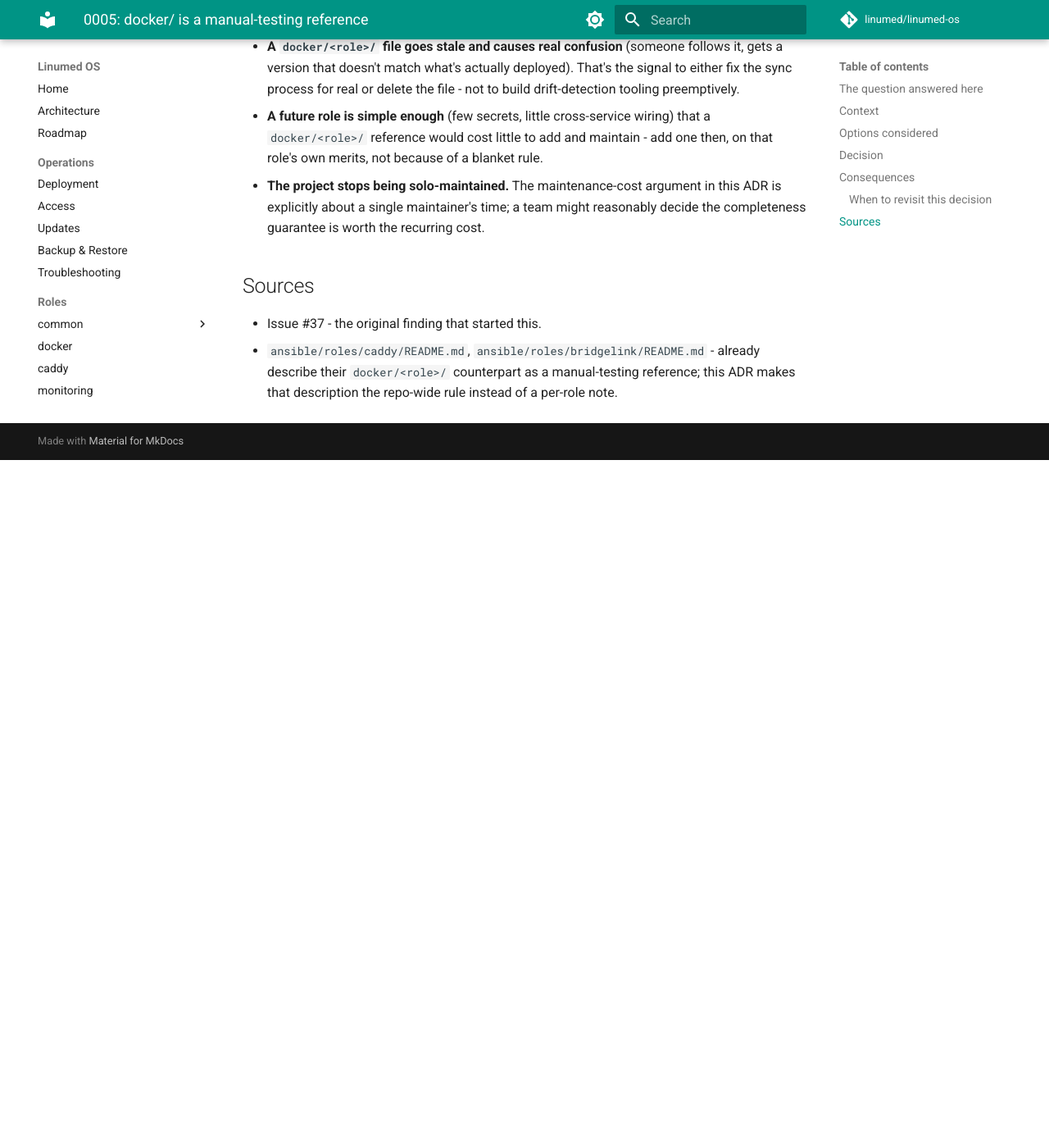
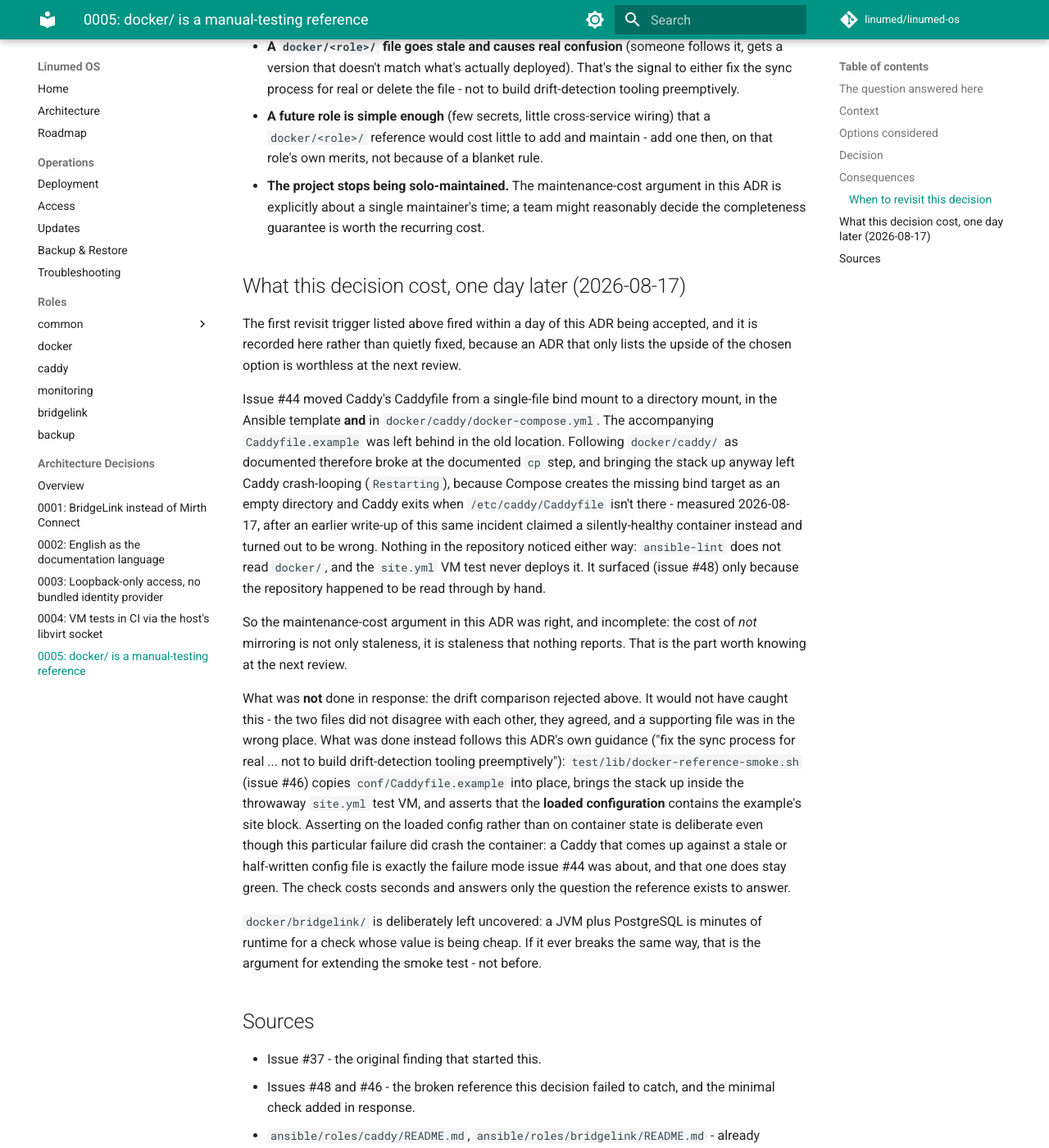
Before and after one commit to Linumed/Base, an MkDocs documentation site: the page built from docs/adr/0005-docker-directory-is-a-manual-testing-reference-not-a-mirror.md, in a window 1280 px wide and 1400 px high, scrolled down 2703 px. Shown: the whole window at 82% size. Built offline with MkDocs 1.6.1 and Material for MkDocs 9.7.7, drawn with Linux system fonts in a browser that asks for light colours; comment, search, counter and statistics services are not loaded; before the commit the page ends 3264 px from its top, so only the background shows below that.

Commit message:
Tests: Smoke-Test für die docker/-Referenzen, ADR 0005 um die Kosten ergänzt, schließt #46
test/lib/docker-reference-smoke.sh läuft im ohnehin vorhandenen Wegwerf-VM aus
vm-test.sh: conf/Caddyfile.example an ihren Platz kopieren, Stack hochziehen,
und prüfen dass die GELADENE Konfiguration den Site-Block aus der Beispieldatei
enthält. Bewusst nicht der in ADR 0005 verworfene Drift-Vergleich - der hätte
#48 gar nicht gefangen, die beiden Compose-Dateien widersprachen sich nicht,
eine Hilfsdatei lag am falschen Ort. Läuft in der VM statt im Job-Container,
damit die valid_volumes-Freigabe des Runners eng bleibt und kein Docker-Socket
für einen Test geöffnet wird. docker/bridgelink bleibt bewusst unabgedeckt
(JVM plus PostgreSQL für eine Prüfung, deren Wert ihre Billigkeit ist).

In beide Richtungen belegt statt angenommen: mit künstlich wiederhergestelltem
#48-Zustand schlägt die Prüfung an, mit dem Fix läuft sie durch.

Dabei eine eigene Falschbehauptung korrigiert: #48 hatte behauptet, der
Container laufe healthy mit leerer Config weiter - das war aus der Konfiguration
geschlossen, nicht gemessen. Tatsächlich crash-loopt er. Issue, ADR und
Kommentare entsprechend richtiggestellt.

ADR 0005 bekommt einen Abschnitt zu den Kosten der Entscheidung: der dort
notierte Revisionsauslöser ist einen Tag nach Annahme eingetreten, und die
Abwägung war zwar richtig, aber unvollständig - die Kosten des Nichtspiegelns
sind nicht nur Veralten, sondern Veralten, das niemand meldet.

```diff
--- a/docs/adr/0005-docker-directory-is-a-manual-testing-reference-not-a-mirror.md
+++ b/docs/adr/0005-docker-directory-is-a-manual-testing-reference-not-a-mirror.md
@@ -115,9 +115,49 @@
   is explicitly about a single maintainer's time; a team might reasonably decide the
   completeness guarantee is worth the recurring cost.
 
+## What this decision cost, one day later (2026-08-17)
+
+The first revisit trigger listed above fired within a day of this ADR being accepted, and
+it is recorded here rather than quietly fixed, because an ADR that only lists the upside
+of the chosen option is worthless at the next review.
+
+Issue #44 moved Caddy's Caddyfile from a single-file bind mount to a directory mount, in
+the Ansible template **and** in `docker/caddy/docker-compose.yml`. The accompanying
+`Caddyfile.example` was left behind in the old location. Following `docker/caddy/` as
+documented therefore broke at the documented `cp` step, and bringing the stack up anyway
+left Caddy crash-looping (`Restarting`), because Compose creates the missing bind target
+as an empty directory and Caddy exits when `/etc/caddy/Caddyfile` isn't there - measured
+2026-08-17, after an earlier write-up of this same incident claimed a silently-healthy
+container instead and turned out to be wrong. Nothing in the repository noticed either
+way: `ansible-lint` does not read `docker/`, and the `site.yml` VM test never deploys it.
+It surfaced (issue #48) only because the repository happened to be read through by hand.
+
+So the maintenance-cost argument in this ADR was right, and incomplete: the cost of *not*
+mirroring is not only staleness, it is staleness that nothing reports. That is the part
+worth knowing at the next review.
+
+What was **not** done in response: the drift comparison rejected above. It would not have
+caught this - the two files did not disagree with each other, they agreed, and a
+supporting file was in the wrong place. What was done instead follows this ADR's own
+guidance ("fix the sync process for real ... not to build drift-detection tooling
+preemptively"): `test/lib/docker-reference-smoke.sh` (issue #46) copies
+`conf/Caddyfile.example` into place, brings the stack up inside the throwaway `site.yml`
+test VM, and asserts that the **loaded configuration** contains the example's site block.
+Asserting on the loaded config rather than on container state is deliberate even though
+this particular failure did crash the container: a Caddy that comes up against a stale or
+half-written config file is exactly the failure mode issue #44 was about, and that one
+does stay green. The check costs seconds and answers only the question the reference
+exists to answer.
+
+`docker/bridgelink/` is deliberately left uncovered: a JVM plus PostgreSQL is minutes of
+runtime for a check whose value is being cheap. If it ever breaks the same way, that is
+the argument for extending the smoke test - not before.
+
 ## Sources
 
 - Issue #37 - the original finding that started this.
+- Issues #48 and #46 - the broken reference this decision failed to catch, and the
+  minimal check added in response.
 - `ansible/roles/caddy/README.md`, `ansible/roles/bridgelink/README.md` - already
   describe their `docker/<role>/` counterpart as a manual-testing reference; this ADR
   makes that description the repo-wide rule instead of a per-role note.
```
Also changed, not shown: 2 other files.
